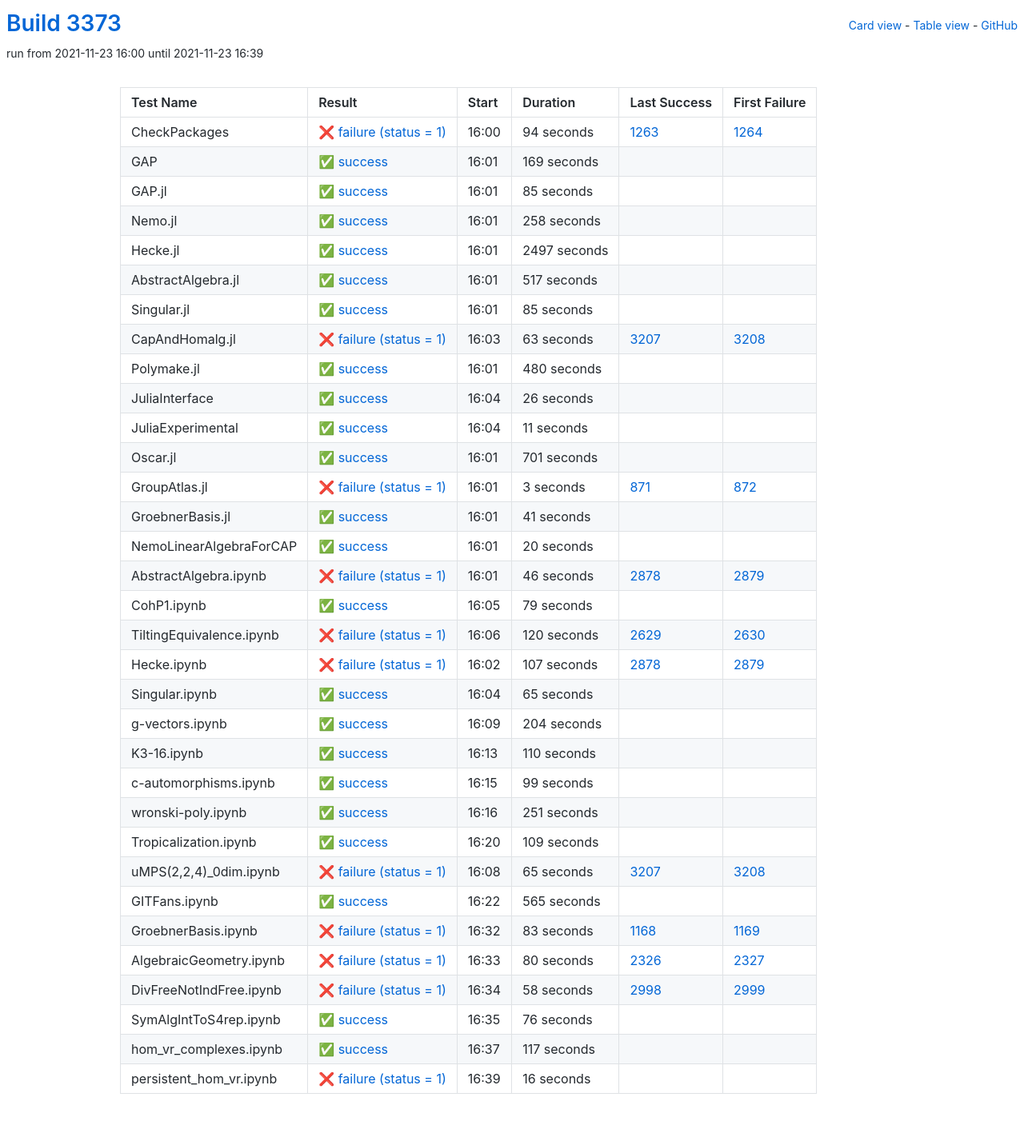
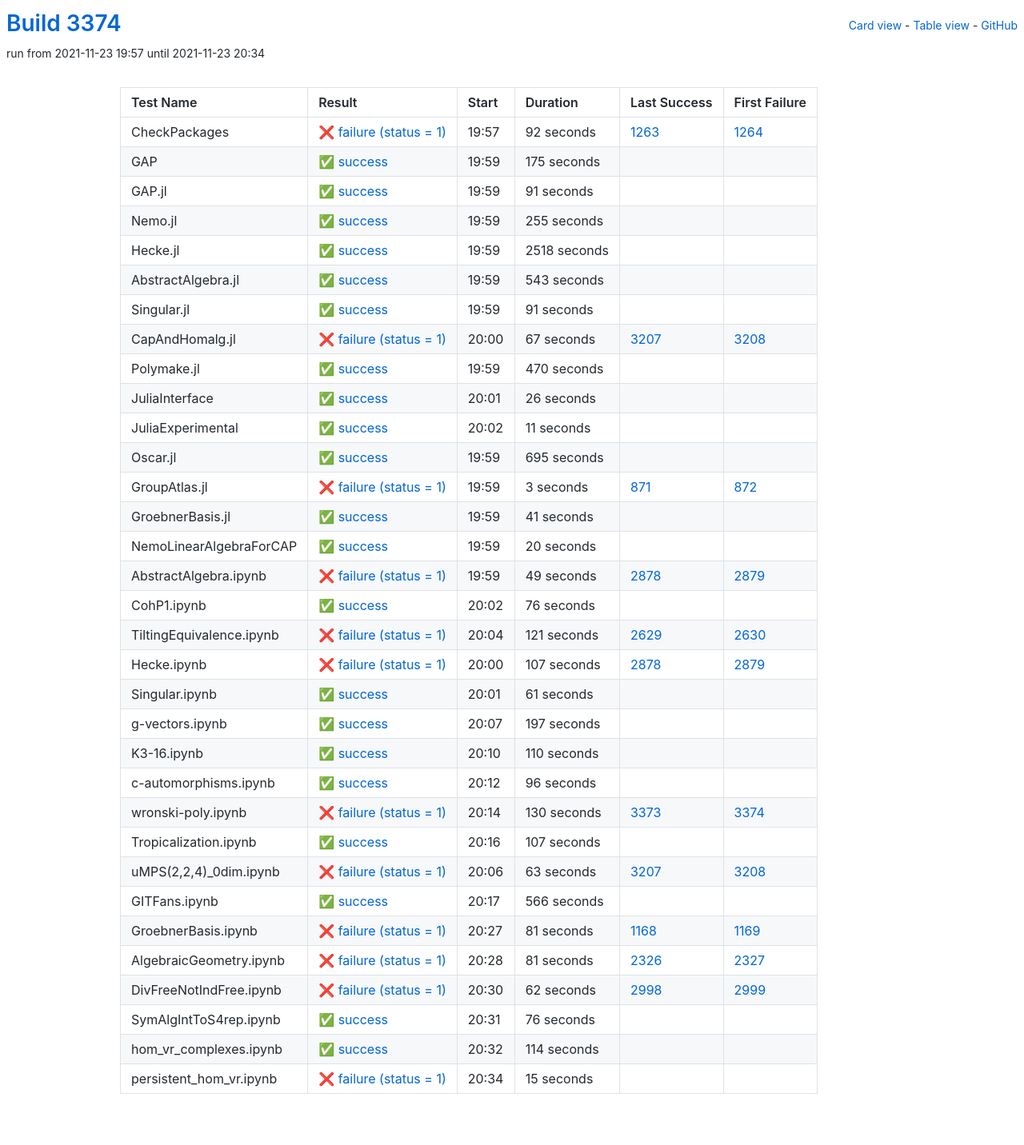
Before and after one commit to oscar-system/oscar-ci-status-stable, a Jekyll site: the page built from table.html, in a window 1280 px wide. Shown: the whole page at 80% size. Built offline with Jekyll 4.4.1, drawn with Linux system fonts in a browser that asks for light colours.

Commit message:
Build #3374

```diff
--- a/_data/ci.yml
+++ b/_data/ci.yml
@@ -1,6 +1,6 @@
 ---
-build: 3373
-build_url: https://oscarci.mathematik.uni-kl.de/job/oscar-stable/3373/
+build: 3374
+build_url: https://oscarci.mathematik.uni-kl.de/job/oscar-stable/3374/
 job: oscar-stable
 organization: oscar-system
 repo: oscar-ci-status-stable
@@ -8,116 +8,116 @@ repourl: https://github.com/oscar-system/oscar-ci-status-stable
 tests:
 - name: CheckPackages
   id: checkpackages
-  log: https://oscarci.mathematik.uni-kl.de/job/oscar-stable/3373/artifact/logs/build-3373/CheckPackages.log
-  start: 2021-11-23 16:00
+  log: https://oscarci.mathematik.uni-kl.de/job/oscar-stable/3374/artifact/logs/build-3374/CheckPackages.log
+  start: 2021-11-23 19:57
   success: false
   exitcode: 1
   status: failure
-  duration: 94
+  duration: 92
   last_success: 1263
   last_success_url: https://oscarci.mathematik.uni-kl.de/job/oscar-stable/1263/
   first_failure: 1264
   first_failure_url: https://oscarci.mathematik.uni-kl.de/job/oscar-stable/1264/
 - name: GAP
   id: gap
-  log: https://oscarci.mathematik.uni-kl.de/job/oscar-stable/3373/artifact/logs/build-3373/GAP.log
-  start: 2021-11-23 16:01
+  log: https://oscarci.mathematik.uni-kl.de/job/oscar-stable/3374/artifact/logs/build-3374/GAP.log
+  start: 2021-11-23 19:59
   success: true
   exitcode: 0
   status: success
-  duration: 169
+  duration: 175
   last_success: false
   last_success_url:
   first_failure: false
   first_failure_url:
 - name: GAP.jl
   id: gap-jl
-  log: https://oscarci.mathematik.uni-kl.de/job/oscar-stable/3373/artifact/logs/build-3373/GAP.jl.log
-  start: 2021-11-23 16:01
+  log: https://oscarci.mathematik.uni-kl.de/job/oscar-stable/3374/artifact/logs/build-3374/GAP.jl.log
+  start: 2021-11-23 19:59
   success: true
   exitcode: 0
   status: success
-  duration: 85
+  duration: 91
   last_success: false
   last_success_url:
   first_failure: false
   first_failure_url:
 - name: Nemo.jl
   id: nemo-jl
-  log: https://oscarci.mathematik.uni-kl.de/job/oscar-stable/3373/artifact/logs/build-3373/Nemo.jl.log
-  start: 2021-11-23 16:01
+  log: https://oscarci.mathematik.uni-kl.de/job/oscar-stable/3374/artifact/logs/build-3374/Nemo.jl.log
+  start: 2021-11-23 19:59
   success: true
   exitcode: 0
   status: success
-  duration: 258
+  duration: 255
   last_success: false
   last_success_url:
   first_failure: false
   first_failure_url:
 - name: Hecke.jl
   id: hecke-jl
-  log: https://oscarci.mathematik.uni-kl.de/job/oscar-stable/3373/artifact/logs/build-3373/Hecke.jl.log
-  start: 2021-11-23 16:01
+  log: https://oscarci.mathematik.uni-kl.de/job/oscar-stable/3374/artifact/logs/build-3374/Hecke.jl.log
+  start: 2021-11-23 19:59
   success: true
   exitcode: 0
   status: success
-  duration: 2497
+  duration: 2518
   last_success: false
   last_success_url:
   first_failure: false
   first_failure_url:
 - name: AbstractAlgebra.jl
   id: abstractalgebra-jl
-  log: https://oscarci.mathematik.uni-kl.de/job/oscar-stable/3373/artifact/logs/build-3373/AbstractAlgebra.jl.log
-  start: 2021-11-23 16:01
+  log: https://oscarci.mathematik.uni-kl.de/job/oscar-stable/3374/artifact/logs/build-3374/AbstractAlgebra.jl.log
+  start: 2021-11-23 19:59
   success: true
   exitcode: 0
   status: success
-  duration: 517
+  duration: 543
   last_success: false
   last_success_url:
   first_failure: false
   first_failure_url:
 - name: Singular.jl
   id: singular-jl
-  log: https://oscarci.mathematik.uni-kl.de/job/oscar-stable/3373/artifact/logs/build-3373/Singular.jl.log
-  start: 2021-11-23 16:01
+  log: https://oscarci.mathematik.uni-kl.de/job/oscar-stable/3374/artifact/logs/build-3374/Singular.jl.log
+  start: 2021-11-23 19:59
   success: true
   exitcode: 0
   status: success
-  duration: 85
+  duration: 91
   last_success: false
   last_success_url:
   first_failure: false
   first_failure_url:
 - name: CapAndHomalg.jl
   id: capandhomalg-jl
-  log: https://oscarci.mathematik.uni-kl.de/job/oscar-stable/3373/artifact/logs/build-3373/CapAndHomalg.jl.log
-  start: 2021-11-23 16:03
+  log: https://oscarci.mathematik.uni-kl.de/job/oscar-stable/3374/artifact/logs/build-3374/CapAndHomalg.jl.log
+  start: 2021-11-23 20:00
   success: false
   exitcode: 1
   status: failure
-  duration: 63
+  duration: 67
   last_success: 3207
   last_success_url: https://oscarci.mathematik.uni-kl.de/job/oscar-stable/3207/
   first_failure: 3208
   first_failure_url: https://oscarci.mathematik.uni-kl.de/job/oscar-stable/3208/
 - name: Polymake.jl
   id: polymake-jl
-  log: https://oscarci.mathematik.uni-kl.de/job/oscar-stable/3373/artifact/logs/build-3373/Polymake.jl.log
-  start: 2021-11-23 16:01
+  log: https://oscarci.mathematik.uni-kl.de/job/oscar-stable/3374/artifact/logs/build-3374/Polymake.jl.log
+  start: 2021-11-23 19:59
   success: true
   exitcode: 0
   status: success
-  duration: 480
+  duration: 470
   last_success: false
   last_success_url:
   first_failure: false
   first_failure_url:
 - name: JuliaInterface
   id: juliainterface
-  log: https://oscarci.mathematik.uni-kl.de/job/oscar-stable/3373/artifact/logs/build-3373/JuliaInterface.log
-  start: 2021-11-23 16:04
+  log: https://oscarci.mathematik.uni-kl.de/job/oscar-stable/3374/artifact/logs/build-3374/JuliaInterface.log
+  start: 2021-11-23 20:01
   success: true
   exitcode: 0
   status: success
@@ -128,8 +128,8 @@ tests:
   first_failure_url:
 - name: JuliaExperimental
   id: juliaexperimental
-  log: https://oscarci.mathematik.uni-kl.de/job/oscar-stable/3373/artifact/logs/build-3373/JuliaExperimental.log
-  start: 2021-11-23 16:04
+  log: https://oscarci.mathematik.uni-kl.de/job/oscar-stable/3374/artifact/logs/build-3374/JuliaExperimental.log
+  start: 2021-11-23 20:02
   success: true
   exitcode: 0
   status: success
@@ -140,20 +140,20 @@ tests:
   first_failure_url:
 - name: Oscar.jl
   id: oscar-jl
-  log: https://oscarci.mathematik.uni-kl.de/job/oscar-stable/3373/artifact/logs/build-3373/Oscar.jl.log
-  start: 2021-11-23 16:01
+  log: https://oscarci.mathematik.uni-kl.de/job/oscar-stable/3374/artifact/logs/build-3374/Oscar.jl.log
+  start: 2021-11-23 19:59
   success: true
   exitcode: 0
   status: success
-  duration: 701
+  duration: 695
   last_success: false
   last_success_url:
   first_failure: false
   first_failure_url:
 - name: GroupAtlas.jl
   id: groupatlas-jl
-  log: https://oscarci.mathematik.uni-kl.de/job/oscar-stable/3373/artifact/logs/build-3373/GroupAtlas.jl.log
-  start: 2021-11-23 16:01
+  log: https://oscarci.mathematik.uni-kl.de/job/oscar-stable/3374/artifact/logs/build-3374/GroupAtlas.jl.log
+  start: 2021-11-23 19:59
   success: false
   exitcode: 1
   status: failure
@@ -164,8 +164,8 @@ tests:
   first_failure_url: https://oscarci.mathematik.uni-kl.de/job/oscar-stable/872/
 - name: GroebnerBasis.jl
   id: groebnerbasis-jl
-  log: https://oscarci.mathematik.uni-kl.de/job/oscar-stable/3373/artifact/logs/build-3373/GroebnerBasis.jl.log
-  start: 2021-11-23 16:01
+  log: https://oscarci.mathematik.uni-kl.de/job/oscar-stable/3374/artifact/logs/build-3374/GroebnerBasis.jl.log
+  start: 2021-11-23 19:59
   success: true
   exitcode: 0
   status: success
@@ -176,8 +176,8 @@ tests:
   first_failure_url:
 - name: NemoLinearAlgebraForCAP
   id: nemolinearalgebraforcap
-  log: https://oscarci.mathematik.uni-kl.de/job/oscar-stable/3373/artifact/logs/build-3373/NemoLinearAlgebraForCAP.log
-  start: 2021-11-23 16:01
+  log: https://oscarci.mathematik.uni-kl.de/job/oscar-stable/3374/artifact/logs/build-3374/NemoLinearAlgebraForCAP.log
+  start: 2021-11-23 19:59
   success: true
   exitcode: 0
   status: success
@@ -188,44 +188,44 @@ tests:
   first_failure_url:
 - name: AbstractAlgebra.ipynb
   id: abstractalgebra-ipynb
-  log: https://oscarci.mathematik.uni-kl.de/job/oscar-stable/3373/artifact/logs/build-3373/AbstractAlgebra.ipynb.log
-  start: 2021-11-23 16:01
+  log: https://oscarci.mathematik.uni-kl.de/job/oscar-stable/3374/artifact/logs/build-3374/AbstractAlgebra.ipynb.log
+  start: 2021-11-23 19:59
   success: false
   exitcode: 1
   status: failure
-  duration: 46
+  duration: 49
   last_success: 2878
   last_success_url: https://oscarci.mathematik.uni-kl.de/job/oscar-stable/2878/
   first_failure: 2879
   first_failure_url: https://oscarci.mathematik.uni-kl.de/job/oscar-stable/2879/
 - name: CohP1.ipynb
   id: cohp1-ipynb
-  log: https://oscarci.mathematik.uni-kl.de/job/oscar-stable/3373/artifact/logs/build-3373/CohP1.ipynb.log
-  start: 2021-11-23 16:05
+  log: https://oscarci.mathematik.uni-kl.de/job/oscar-stable/3374/artifact/logs/build-3374/CohP1.ipynb.log
+  start: 2021-11-23 20:02
   success: true
   exitcode: 0
   status: success
-  duration: 79
+  duration: 76
   last_success: false
   last_success_url:
   first_failure: false
   first_failure_url:
 - name: TiltingEquivalence.ipynb
   id: tiltingequivalence-ipynb
-  log: https://oscarci.mathematik.uni-kl.de/job/oscar-stable/3373/artifact/logs/build-3373/TiltingEquivalence.ipynb.log
-  start: 2021-11-23 16:06
+  log: https://oscarci.mathematik.uni-kl.de/job/oscar-stable/3374/artifact/logs/build-3374/TiltingEquivalence.ipynb.log
+  start: 2021-11-23 20:04
   success: false
   exitcode: 1
   status: failure
-  duration: 120
+  duration: 121
   last_success: 2629
   last_success_url: https://oscarci.mathematik.uni-kl.de/job/oscar-stable/2629/
   first_failure: 2630
   first_failure_url: https://oscarci.mathematik.uni-kl.de/job/oscar-stable/2630/
 - name: Hecke.ipynb
   id: hecke-ipynb
-  log: https://oscarci.mathematik.uni-kl.de/job/oscar-stable/3373/artifact/logs/build-3373/Hecke.ipynb.log
-  start: 2021-11-23 16:02
+  log: https://oscarci.mathematik.uni-kl.de/job/oscar-stable/3374/artifact/logs/build-3374/Hecke.ipynb.log
+  start: 2021-11-23 20:00
   success: false
   exitcode: 1
   status: failure
@@ -236,32 +236,32 @@ tests:
   first_failure_url: https://oscarci.mathematik.uni-kl.de/job/oscar-stable/2879/
 - name: Singular.ipynb
   id: singular-ipynb
-  log: https://oscarci.mathematik.uni-kl.de/job/oscar-stable/3373/artifact/logs/build-3373/Singular.ipynb.log
-  start: 2021-11-23 16:04
+  log: https://oscarci.mathematik.uni-kl.de/job/oscar-stable/3374/artifact/logs/build-3374/Singular.ipynb.log
+  start: 2021-11-23 20:01
   success: true
   exitcode: 0
   status: success
-  duration: 65
+  duration: 61
   last_success: false
   last_success_url:
   first_failure: false
   first_failure_url:
 - name: g-vectors.ipynb
   id: g-vectors-ipynb
-  log: https://oscarci.mathematik.uni-kl.de/job/oscar-stable/3373/artifact/logs/build-3373/g-vectors.ipynb.log
-  start: 2021-11-23 16:09
+  log: https://oscarci.mathematik.uni-kl.de/job/oscar-stable/3374/artifact/logs/build-3374/g-vectors.ipynb.log
+  start: 2021-11-23 20:07
   success: true
   exitcode: 0
   status: success
-  duration: 204
+  duration: 197
   last_success: false
   last_success_url:
   first_failure: false
   first_failure_url:
 - name: K3-16.ipynb
   id: k3-16-ipynb
-  log: https://oscarci.mathematik.uni-kl.de/job/oscar-stable/3373/artifact/logs/build-3373/K3-16.ipynb.log
-  start: 2021-11-23 16:13
+  log: https://oscarci.mathematik.uni-kl.de/job/oscar-stable/3374/artifact/logs/build-3374/K3-16.ipynb.log
+  start: 2021-11-23 20:10
   success: true
   exitcode: 0
   status: success
@@ -272,104 +272,104 @@ tests:
   first_failure_url:
 - name: c-automorphisms.ipynb
   id: c-automorphisms-ipynb
-  log: https://oscarci.mathematik.uni-kl.de/job/oscar-stable/3373/artifact/logs/build-3373/c-automorphisms.ipynb.log
-  start: 2021-11-23 16:15
+  log: https://oscarci.mathematik.uni-kl.de/job/oscar-stable/3374/artifact/logs/build-3374/c-automorphisms.ipynb.log
+  start: 2021-11-23 20:12
   success: true
   exitcode: 0
   status: success
-  duration: 99
+  duration: 96
   last_success: false
   last_success_url:
   first_failure: false
   first_failure_url:
 - name: wronski-poly.ipynb
   id: wronski-poly-ipynb
-  log: https://oscarci.mathematik.uni-kl.de/job/oscar-stable/3373/artifact/logs/build-3373/wronski-poly.ipynb.log
-  start: 2021-11-23 16:16
+  log: https://oscarci.mathematik.uni-kl.de/job/oscar-stable/3374/artifact/logs/build-3374/wronski-poly.ipynb.log
+  start: 2021-11-23 20:14
+  success: false
+  exitcode: 1
+  status: failure
+  duration: 130
+  last_success: 3373
+  last_success_url: https://oscarci.mathematik.uni-kl.de/job/oscar-stable/3373/
+  first_failure: 3374
+  first_failure_url: https://oscarci.mathematik.uni-kl.de/job/oscar-stable/3374/
+- name: Tropicalization.ipynb
+  id: tropicalization-ipynb
+  log: https://oscarci.mathematik.uni-kl.de/job/oscar-stable/3374/artifact/logs/build-3374/Tropicalization.ipynb.log
+  start: 2021-11-23 20:16
   success: true
   exitcode: 0
   status: success
-  duration: 251
-  last_success: false
-  last_success_url:
-  first_failure: false
-  first_failure_url:
-- name: Tropicalization.ipynb
-  id: tropicalization-ipynb
-  log: https://oscarci.mathematik.uni-kl.de/job/oscar-stable/3373/artifact/logs/build-3373/Tropicalization.ipynb.log
-  start: 2021-11-23 16:20
-  success: true
-  exitcode: 0
-  status: success
-  duration: 109
+  duration: 107
   last_success: false
   last_success_url:
   first_failure: false
   first_failure_url:
 - name: uMPS(2,2,4)_0dim.ipynb
   id: umps-2-2-4-0dim-ipynb
-  log: https://oscarci.mathematik.uni-kl.de/job/oscar-stable/3373/artifact/logs/build-3373/uMPS-2-2-4-_0dim.ipynb.log
-  start: 2021-11-23 16:08
+  log: https://oscarci.mathematik.uni-kl.de/job/oscar-stable/3374/artifact/logs/build-3374/uMPS-2-2-4-_0dim.ipynb.log
+  start: 2021-11-23 20:06
   success: false
   exitcode: 1
   status: failure
-  duration: 65
+  duration: 63
   last_success: 3207
   last_success_url: https://oscarci.mathematik.uni-kl.de/job/oscar-stable/3207/
   first_failure: 3208
   first_failure_url: https://oscarci.mathematik.uni-kl.de/job/oscar-stable/3208/
 - name: GITFans.ipynb
   id: gitfans-ipynb
-  log: https://oscarci.mathematik.uni-kl.de/job/oscar-stable/3373/artifact/logs/build-3373/GITFans.ipynb.log
-  start: 2021-11-23 16:22
+  log: https://oscarci.mathematik.uni-kl.de/job/oscar-stable/3374/artifact/logs/build-3374/GITFans.ipynb.log
+  start: 2021-11-23 20:17
   success: true
   exitcode: 0
   status: success
-  duration: 565
+  duration: 566
   last_success: false
   last_success_url:
   first_failure: false
   first_failure_url:
 - name: GroebnerBasis.ipynb
   id: groebnerbasis-ipynb
-  log: https://oscarci.mathematik.uni-kl.de/job/oscar-stable/3373/artifact/logs/build-3373/GroebnerBasis.ipynb.log
-  start: 2021-11-23 16:32
+  log: https://oscarci.mathematik.uni-kl.de/job/oscar-stable/3374/artifact/logs/build-3374/GroebnerBasis.ipynb.log
+  start: 2021-11-23 20:27
   success: false
   exitcode: 1
   status: failure
-  duration: 83
+  duration: 81
   last_success: 1168
   last_success_url: https://oscarci.mathematik.uni-kl.de/job/oscar-stable/1168/
   first_failure: 1169
   first_failure_url: https://oscarci.mathematik.uni-kl.de/job/oscar-stable/1169/
 - name: AlgebraicGeometry.ipynb
   id: algebraicgeometry-ipynb
-  log: https://oscarci.mathematik.uni-kl.de/job/oscar-stable/3373/artifact/logs/build-3373/AlgebraicGeometry.ipynb.log
-  start: 2021-11-23 16:33
+  log: https://oscarci.mathematik.uni-kl.de/job/oscar-stable/3374/artifact/logs/build-3374/AlgebraicGeometry.ipynb.log
+  start: 2021-11-23 20:28
   success: false
   exitcode: 1
   status: failure
-  duration: 80
+  duration: 81
   last_success: 2326
   last_success_url: https://oscarci.mathematik.uni-kl.de/job/oscar-stable/2326/
   first_failure: 2327
   first_failure_url: https://oscarci.mathematik.uni-kl.de/job/oscar-stable/2327/
 - name: DivFreeNotIndFree.ipynb
   id: divfreenotindfree-ipynb
-  log: https://oscarci.mathematik.uni-kl.de/job/oscar-stable/3373/artifact/logs/build-3373/DivFreeNotIndFree.ipynb.log
-  start: 2021-11-23 16:34
+  log: https://oscarci.mathematik.uni-kl.de/job/oscar-stable/3374/artifact/logs/build-3374/DivFreeNotIndFree.ipynb.log
+  start: 2021-11-23 20:30
   success: false
   exitcode: 1
   status: failure
-  duration: 58
+  duration: 62
   last_success: 2998
   last_success_url: https://oscarci.mathematik.uni-kl.de/job/oscar-stable/2998/
   first_failure: 2999
   first_failure_url: https://oscarci.mathematik.uni-kl.de/job/oscar-stable/2999/
 - name: SymAlgIntToS4rep.ipynb
   id: symalginttos4rep-ipynb
-  log: https://oscarci.mathematik.uni-kl.de/job/oscar-stable/3373/artifact/logs/build-3373/SymAlgIntToS4rep.ipynb.log
-  start: 2021-11-23 16:35
+  log: https://oscarci.mathematik.uni-kl.de/job/oscar-stable/3374/artifact/logs/build-3374/SymAlgIntToS4rep.ipynb.log
+  start: 2021-11-23 20:31
   success: true
   exitcode: 0
   status: success
@@ -380,24 +380,24 @@ tests:
   first_failure_url:
 - name: hom_vr_complexes.ipynb
   id: hom-vr-complexes-ipynb
-  log: https://oscarci.mathematik.uni-kl.de/job/oscar-stable/3373/artifact/logs/build-3373/hom_vr_complexes.ipynb.log
-  start: 2021-11-23 16:37
+  log: https://oscarci.mathematik.uni-kl.de/job/oscar-stable/3374/artifact/logs/build-3374/hom_vr_complexes.ipynb.log
+  start: 2021-11-23 20:32
   success: true
   exitcode: 0
   status: success
-  duration: 117
+  duration: 114
   last_success: false
   last_success_url:
   first_failure: false
   first_failure_url:
 - name: persistent_hom_vr.ipynb
   id: persistent-hom-vr-ipynb
-  log: https://oscarci.mathematik.uni-kl.de/job/oscar-stable/3373/artifact/logs/build-3373/persistent_hom_vr.ipynb.log
-  start: 2021-11-23 16:39
+  log: https://oscarci.mathematik.uni-kl.de/job/oscar-stable/3374/artifact/logs/build-3374/persistent_hom_vr.ipynb.log
+  start: 2021-11-23 20:34
   success: false
   exitcode: 1
   status: failure
-  duration: 16
+  duration: 15
   last_success: false
   last_success_url:
   first_failure: false
```
Also changed, not shown: README.md.
